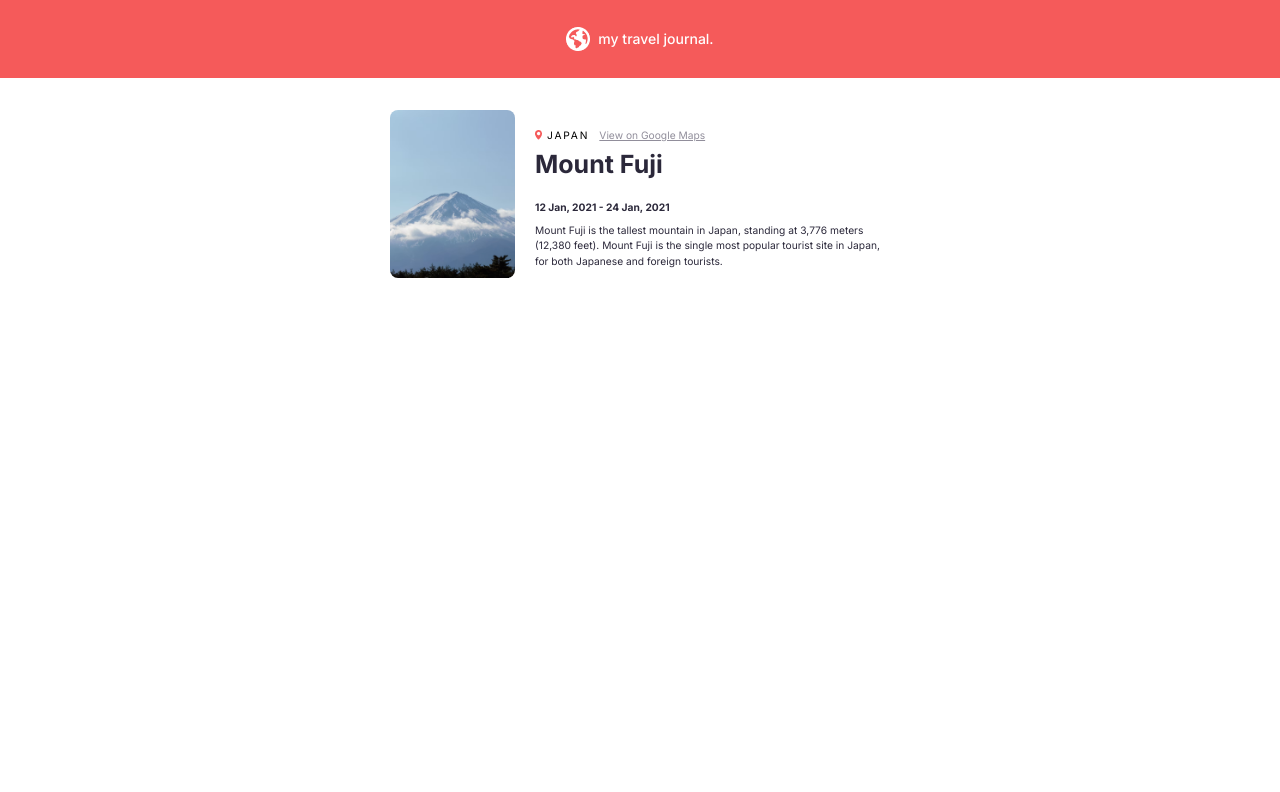
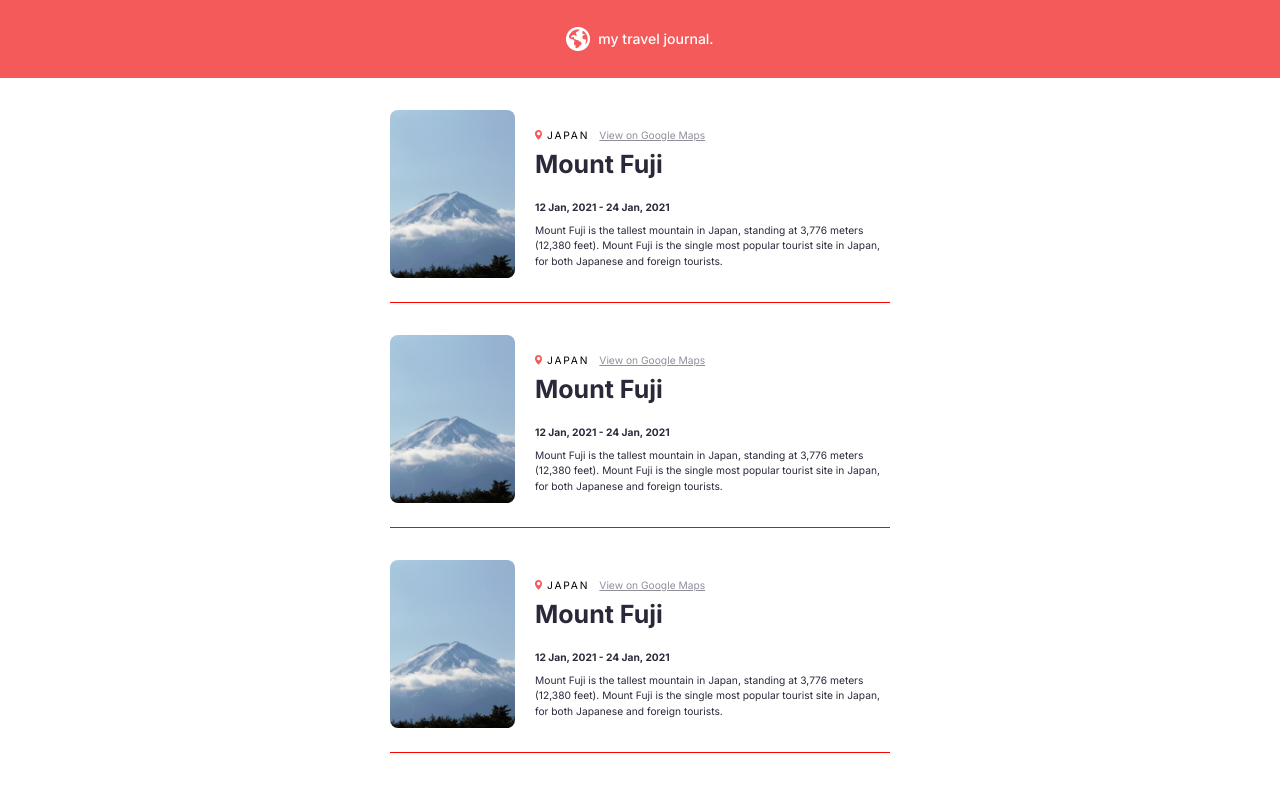
Before and after one commit to webstormcam/Travel_Journal, a React (Vite) app: page / in a window 1280 px wide. Shown: the top 792 px of the page. Built offline with nearby package versions, Linux system fonts and the light colour scheme.

Commit message:
Added in other entires to test styling

```diff
--- a/src/country.jsx
+++ b/src/country.jsx
@@ -2,6 +2,7 @@ import fuji from "./assets/Fuji.png"
 import pin from "./assets/pin.png"
 function Country(){
     return (
+    <>
         <div className="country">
             <img className="photo" src={fuji} alt="a Picture of Mount Fuji" />
             <div className="details">
@@ -19,6 +20,41 @@ function Country(){
                 <p className="story">Mount Fuji is the tallest mountain in Japan, standing at 3,776 meters (12,380 feet). Mount Fuji is the single most popular tourist site in Japan, for both Japanese and foreign tourists.</p>
             </div>
         </div>
+        <div className="country">
+            <img className="photo" src={fuji} alt="a Picture of Mount Fuji" />
+            <div className="details">
+                <div className="google-info">
+                    <div className="google-1">
+                        <img src={pin} alt="orange pin" />
+                        <h3>JAPAN</h3>
+                    </div>
+                    <div className="google-2">
+                        <a className="google-maps" href="#">View on Google Maps</a>
+                    </div>
+                </div>
+                <h2>Mount Fuji</h2>
+                <p className="dates">12 Jan, 2021 - 24 Jan, 2021</p>
+                <p className="story">Mount Fuji is the tallest mountain in Japan, standing at 3,776 meters (12,380 feet). Mount Fuji is the single most popular tourist site in Japan, for both Japanese and foreign tourists.</p>
+            </div>
+        </div>
+        <div className="country">
+            <img className="photo" src={fuji} alt="a Picture of Mount Fuji" />
+            <div className="details">
+                <div className="google-info">
+                    <div className="google-1">
+                        <img src={pin} alt="orange pin" />
+                        <h3>JAPAN</h3>
+                    </div>
+                    <div className="google-2">
+                        <a className="google-maps" href="#">View on Google Maps</a>
+                    </div>
+                </div>
+                <h2>Mount Fuji</h2>
+                <p className="dates">12 Jan, 2021 - 24 Jan, 2021</p>
+                <p className="story">Mount Fuji is the tallest mountain in Japan, standing at 3,776 meters (12,380 feet). Mount Fuji is the single most popular tourist site in Japan, for both Japanese and foreign tourists.</p>
+            </div>
+        </div>
+    </>
     )
 }
 
--- a/src/index.css
+++ b/src/index.css
@@ -28,7 +28,8 @@ body{
 
 main{
   display: flex;
-  justify-content: center;
+  align-items: center;
+  flex-direction: column;
 }
 
 .country{
@@ -37,6 +38,8 @@ main{
   max-width: 500px;
   margin: 0rem 2.5rem 0rem 2.5rem;
   margin-top: 2em;
+  border-bottom: 1px solid red;
+  padding-bottom: 1.5em;
 }
 
 .photo{
```
